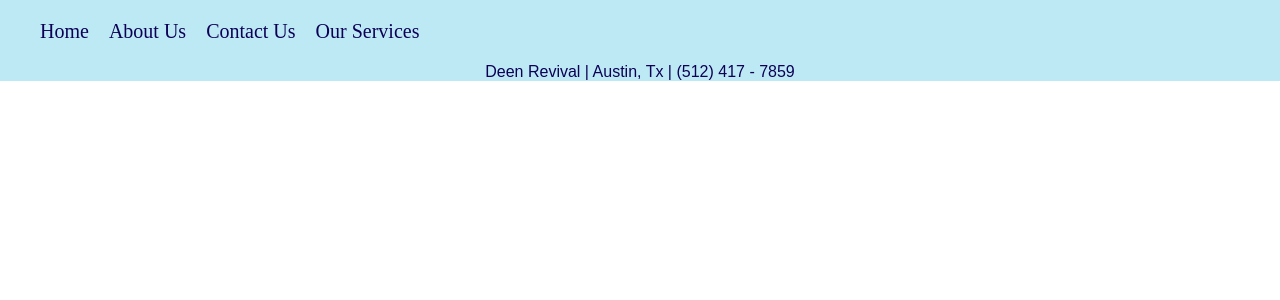
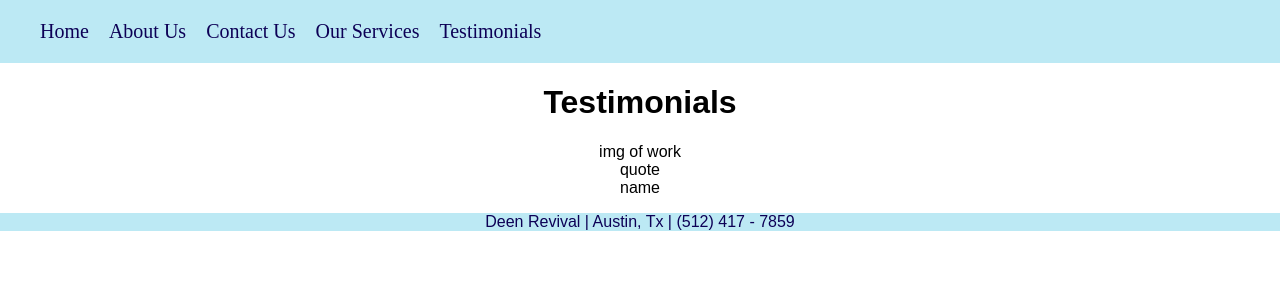
Before and after one commit to sarahshuey/DeenRevival, a React (Create React App) app: page /Testimonials in a window 1280 px wide. Shown: the top 300 px of the page. Built offline with nearby package versions, Linux system fonts and the light colour scheme.

Commit message:
testimonial page added

```diff
--- a/src/components/BaseLayout.js
+++ b/src/components/BaseLayout.js
@@ -39,6 +39,9 @@ class BaseLayout extends Component {
                 <li style={navTitle}>
                   <NavLink  style={navTitle} activeClassName="selected" to="/OurServices">Our Services</NavLink>
                 </li>
+                <li style={navTitle}>
+                  <NavLink  style={navTitle} activeClassName="selected" to="/Testimonials">Testimonials</NavLink>
+                </li>
               </ul>
             </div>
           </div>
--- a/src/components/ContactUs.js
+++ b/src/components/ContactUs.js
@@ -6,7 +6,7 @@ class ContactUs extends Component {
     return (
       <div className="App">
         <header className="header">
-          <h1 className="title">ContactUs</h1>
+          <h1 className="title">Contact Us</h1>
         </header>
         <div className="info">
         <p>
--- /dev/null
+++ b/src/components/Testimonials.js
@@ -0,0 +1,25 @@
+import React, { Component } from 'react';
+import '../styles/App.css';
+
+class Testimonials extends Component {
+  render() {
+    return (
+      <div className="App">
+        <header className="header">
+          <h1 className="title">Testimonials</h1>
+        </header>
+        <div className="test">
+        <p>
+        img of work
+        <br></br>
+        quote
+        <br></br>
+        name
+        </p>
+        </div>
+      </div>
+    );
+  }
+}
+
+export default Testimonials;
--- a/src/index.js
+++ b/src/index.js
@@ -10,6 +10,7 @@ import BaseLayout from'./components/BaseLayout';
 import AboutUs from'./components/AboutUs';
 import ContactUs from'./components/ContactUs';
 import OurServices from'./components/OurServices';
+import Testimonials from'./components/Testimonials';
 
 
 
@@ -21,6 +22,7 @@ ReactDOM.render(
        <Route path="/ContactUs" component={ContactUs} />
        <Route path="/AboutUs" component={AboutUs} />
        <Route path="/OurServices" component={OurServices} />
+       <Route path="/Testimonials" component={Testimonials}/>
      </Switch>
    </BaseLayout>
  </BrowserRouter>
```
